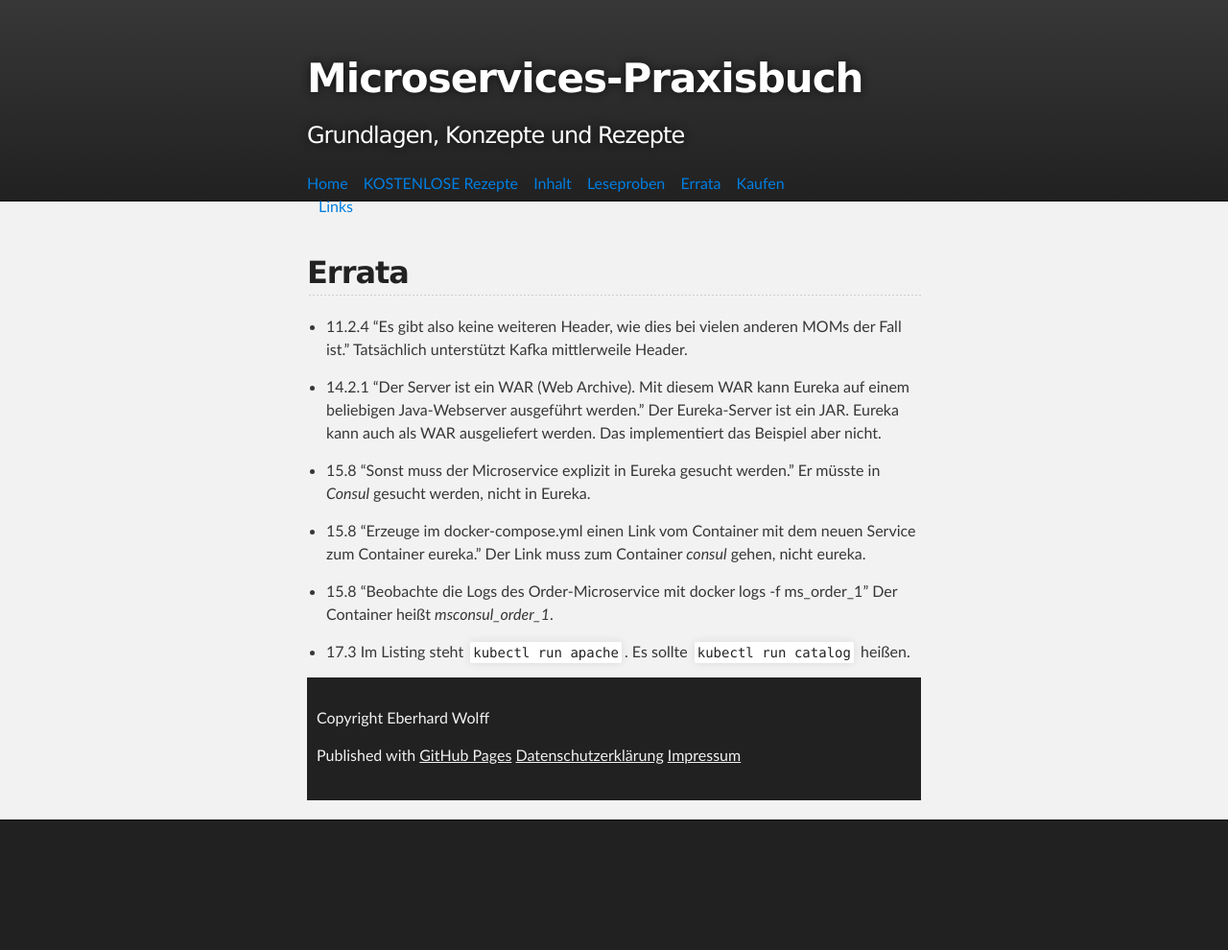
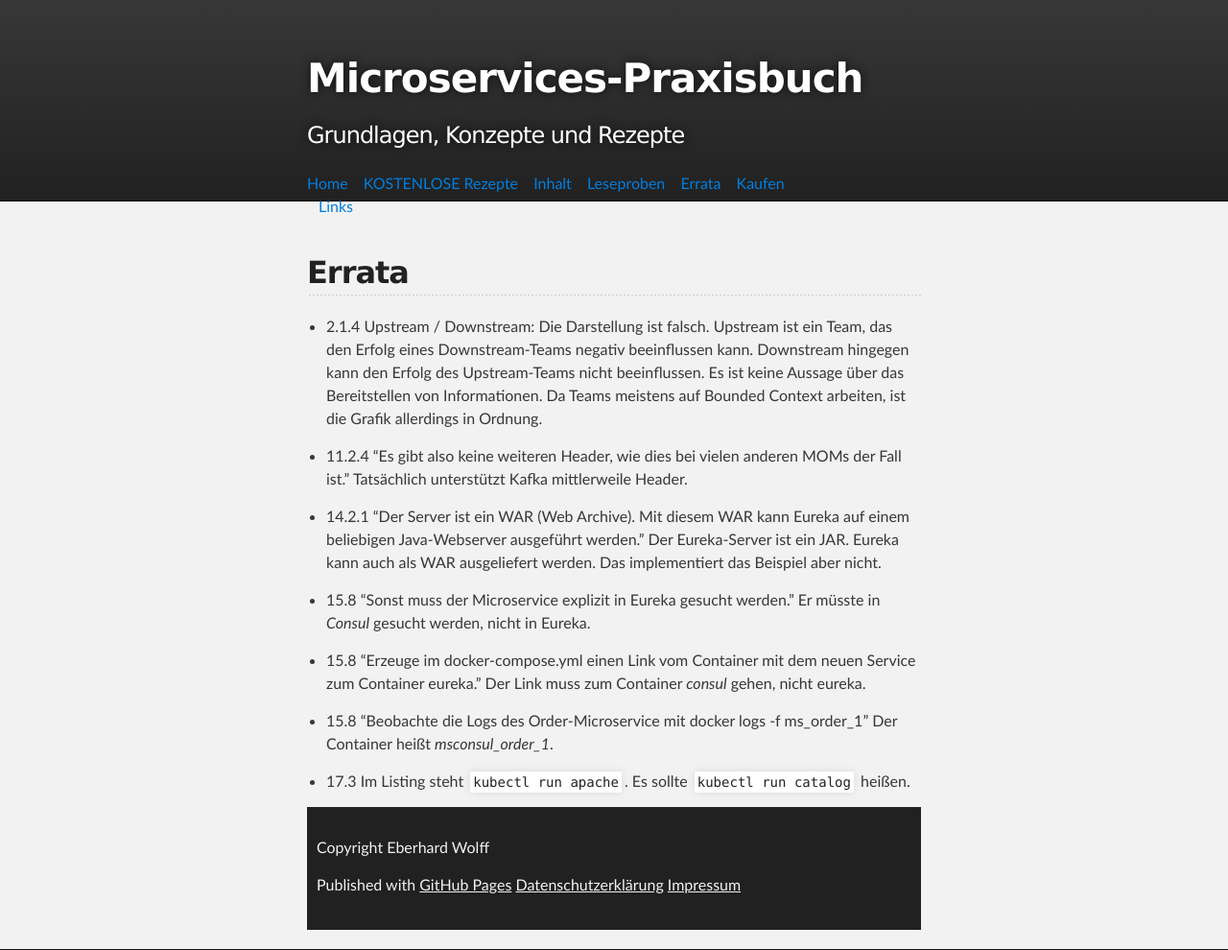
Before and after one commit to ewolff/microservices-praxisbuch.de, a Jekyll site: the page built from errata.md, in a window 1280 px wide. Shown: the whole page at 96% size. Built offline with Jekyll 4.4.1, drawn with Linux system fonts in a browser that asks for light colours; before the commit the page ends 900 px from its top, so only the background shows below that.

Commit message:
Errata Upstream & Downstream

```diff
--- a/errata.md
+++ b/errata.md
@@ -6,6 +6,13 @@ description: Errata für das Microservices-Praxisbuch
 
 Errata
 ---
+
+* 2.1.4 Upstream / Downstream: Die Darstellung ist falsch. Upstream
+  ist ein Team, das den Erfolg eines Downstream-Teams negativ
+  beeinflussen kann. Downstream hingegen kann den Erfolg des
+  Upstream-Teams nicht beeinflussen. Es ist keine Aussage über das
+  Bereitstellen von Informationen. Da Teams meistens auf Bounded
+  Context arbeiten, ist die Grafik allerdings in Ordnung.
 
 * 11.2.4 "Es gibt also keine weiteren Header, wie dies bei vielen
   anderen MOMs der Fall ist." Tatsächlich unterstützt Kafka
```
